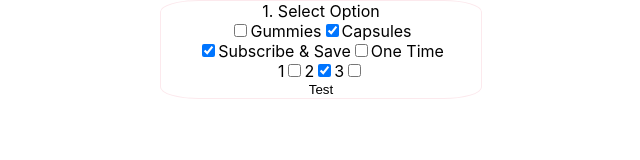
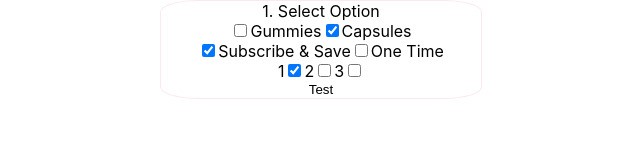
Before and after one commit to DevScissors/opositiv-assignment, a React (Create React App) app: page / in a window 1280 px wide. Shown: the top 160 px of the page, without its empty margins (320-960 px from the left). Built offline with nearby package versions, Linux system fonts and the light colour scheme.

Commit message:
added proper logic to work with 3 different quantity checkboxes

```diff
--- a/src/components/PurchaseBox/PurchaseBox.js
+++ b/src/components/PurchaseBox/PurchaseBox.js
@@ -6,11 +6,9 @@ import styles from "./PurchaseBox.module.scss";
 import QuantityRow from "../QuantityRow/QuantityRow";
 
 const PurchaseBox = () => {
-  const QUANTITIES = ["opt1", "opt2", "opt3"];
-
   const [isOptionChecked, setIsOptionChecked] = useState("capsule");
   const [isTypeChecked, setIsTypeChecked] = useState("subscribe");
-  const [isQuantityChecked, setIsQuantityChecked] = useState(QUANTITIES[1]);
+  let [selectedQuantity, setSelectedQuantity] = useState(1);
 
   const handleOptionChange = () => {
     setIsOptionChecked((isChecked) => !isChecked);
@@ -20,8 +18,8 @@ const PurchaseBox = () => {
     setIsTypeChecked((isChecked) => !isChecked);
   };
 
-  const handleQuantityChange = () => {
-    setIsQuantityChecked((isChecked) => !isChecked);
+  const handleQuantityChange = (checkedValue) => {
+    setSelectedQuantity(checkedValue);
   };
 
   return (
@@ -40,16 +38,7 @@ const PurchaseBox = () => {
         onChange={handleTypeChange}
         checked={isTypeChecked ? "subscribe" : "one-time"}
       />
-      <QuantityRow
-        onChange={handleQuantityChange}
-        checked={
-          isQuantityChecked
-            ? QUANTITIES[1]
-            : QUANTITIES[2]
-            ? QUANTITIES[2]
-            : QUANTITIES[3]
-        }
-      />
+      <QuantityRow onChange={handleQuantityChange} checked={selectedQuantity} />
       <Button color={"pink"} />
     </div>
   );
--- a/src/components/QuantityRow/QuantityRow.js
+++ b/src/components/QuantityRow/QuantityRow.js
@@ -5,27 +5,28 @@ import styles from "./QuantityRow.module.scss";
 const QuantityRow = (props) => {
   return (
     <div className={styles["quantity-row-wrapper"]}>
-      {"1"}
+      1
       <input
         className={"quantity-row-opt1"}
         type="checkbox"
-        checked={props.checked === "opt1"}
-        onChange={props.onChange}
+        checked={props.checked === 1}
+        onChange={() => props.onChange(1)}
       />
-      {"2"}
+      2
       <input
         className={"quantity-row-opt2"}
         type="checkbox"
-        checked={props.checked === "opt2"}
-        onChange={props.onChange}
+        checked={props.checked === 2}
+        onChange={() => props.onChange(2)}
       />
-      {"3"}
+      3
       <input
         className={"quantity-row-opt3"}
         type="checkbox"
-        checked={props.checked === "opt3"}
-        onChange={props.onChange}
+        checked={props.checked === 3}
+        onChange={() => props.onChange(3)}
       />
+      {console.log("Props check " + props.checked)}
     </div>
   );
 };
```
